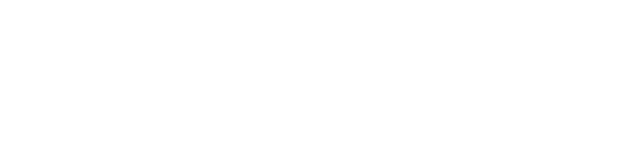
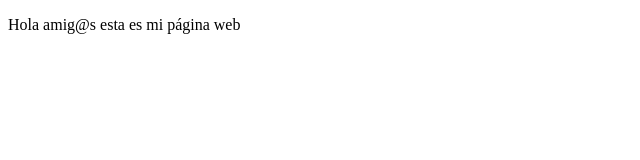
Before and after one commit to EnriqueArana/proyectoDemoCursoPrework, a plain HTML site: page index.html in a window 1280 px wide. Shown: the whole page, without its empty margins (0-640 px from the left). Drawn offline with Linux system fonts and the light colour scheme.

Commit message:
cambios agregados

```diff
--- a/index.html
+++ b/index.html
@@ -7,6 +7,6 @@
     <title>Hola Mundo</title>
 </head>
 <body>
-
+    <p>Hola amig@s esta es mi página web</p>
 </body>
 </html>
```
